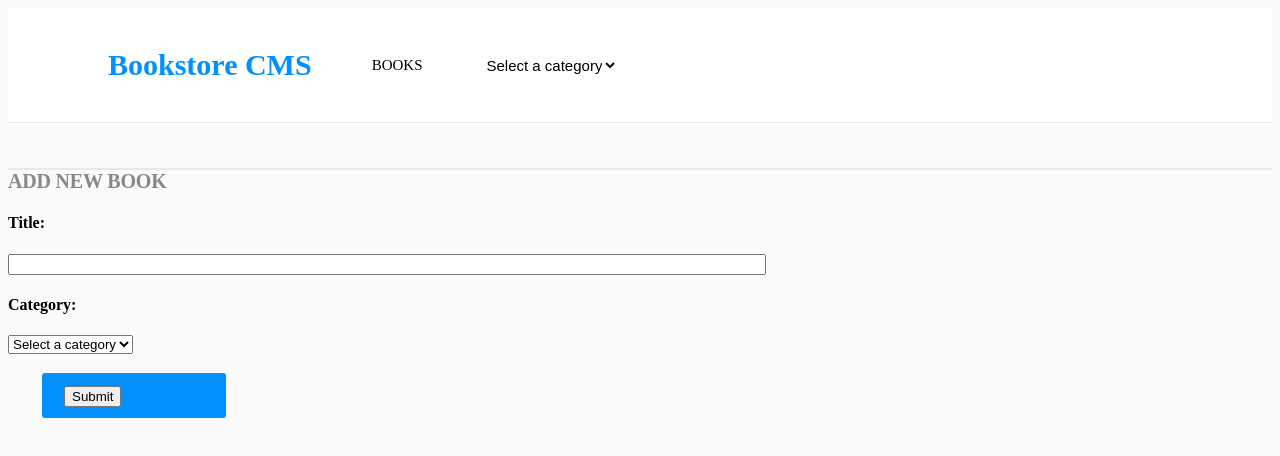
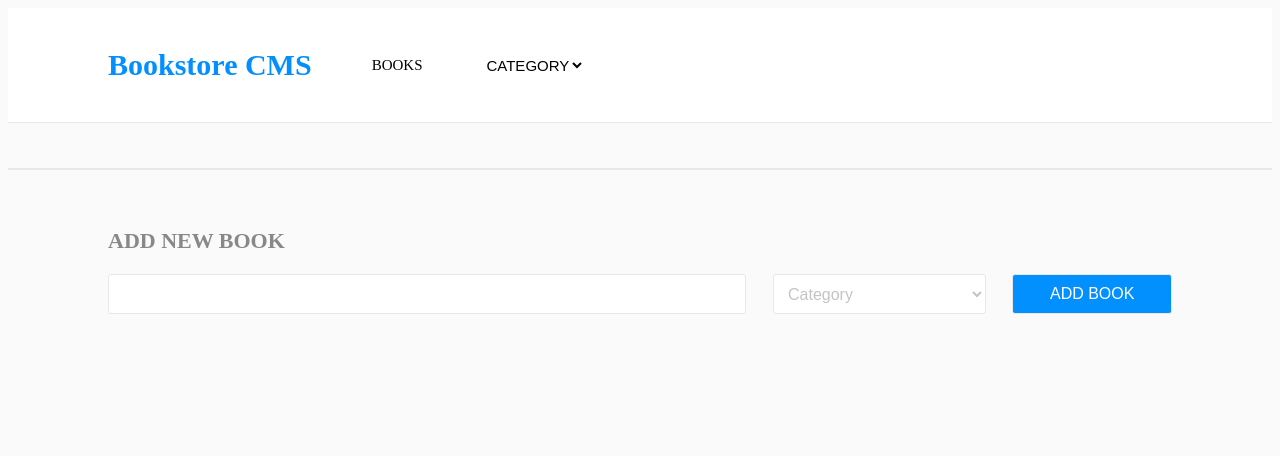
Before and after one commit to maosan132/Magic-bookstore, a React (Create React App) app: page / in a window 1280 px wide. Shown: the top 456 px of the page. Built offline with nearby package versions, Linux system fonts and the light colour scheme.

Commit message:
Refactor markup for BooksForm comp

```diff
--- a/src/components/CategoryFilter.js
+++ b/src/components/CategoryFilter.js
@@ -1,7 +1,7 @@
 import PropTypes from 'prop-types';
 
 const categories = [
-  'Select a category',
+  'CATEGORY',
   'All',
   'Action',
   'Biography',
--- a/src/containers/BooksForm.js
+++ b/src/containers/BooksForm.js
@@ -4,7 +4,7 @@ import { addBook } from '../actions';
 import '../styles/BookForm.css';
 
 const categories = [
-  'Select a category',
+  'Category',
   'Action',
   'Biography',
   'History',
@@ -49,31 +49,24 @@ const BooksForm = () => {
   };
 
   return (
-    <>
-      <span className="Title Text-Style-10">
-        ADD NEW BOOK
-      </span>
-      <form onSubmit={handleSubmit}>
-        <h4> Title:</h4>
+    <div className="form-container">
+      <h2 className="title">ADD NEW BOOK</h2>
+      <form className="BooksForm flex" onSubmit={handleSubmit}>
         <input
           name="title"
           type="text"
           onChange={handleChange}
         />
-        <h4>Category:</h4>
         <select
+          className="pointer"
           name="category"
           onChange={handleChange}
         >
           {selectBox}
         </select>
-        <div className="Rectangle-2">
-          <span className="ADD-BOOK">
-            <button type="submit">Submit</button>
-          </span>
-        </div>
+        <button type="submit" className="pointer">ADD BOOK</button>
       </form>
-    </>
+    </div>
   );
 };
 
```
